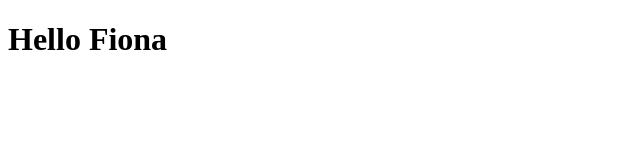
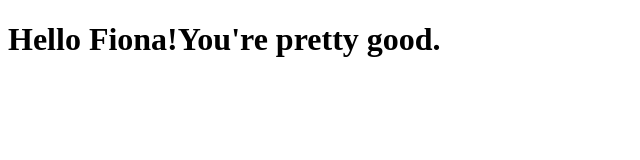
Before and after one commit to fionasgithub/coursera-web, a plain HTML site: page site/index.html in a window 1280 px wide. Shown: the whole page, without its empty margins (0-640 px from the left). Drawn offline with Linux system fonts and the light colour scheme.

Commit message:
Small addition to our page content.

```diff
--- a/site/index.html
+++ b/site/index.html
@@ -4,6 +4,6 @@
 	<title>Hello Fiona</title>
 </head>
 <body>
-<h1>Hello Fiona</h1>
+<h1>Hello Fiona!You're pretty good.</h1>
 </body>
 </html>
```
